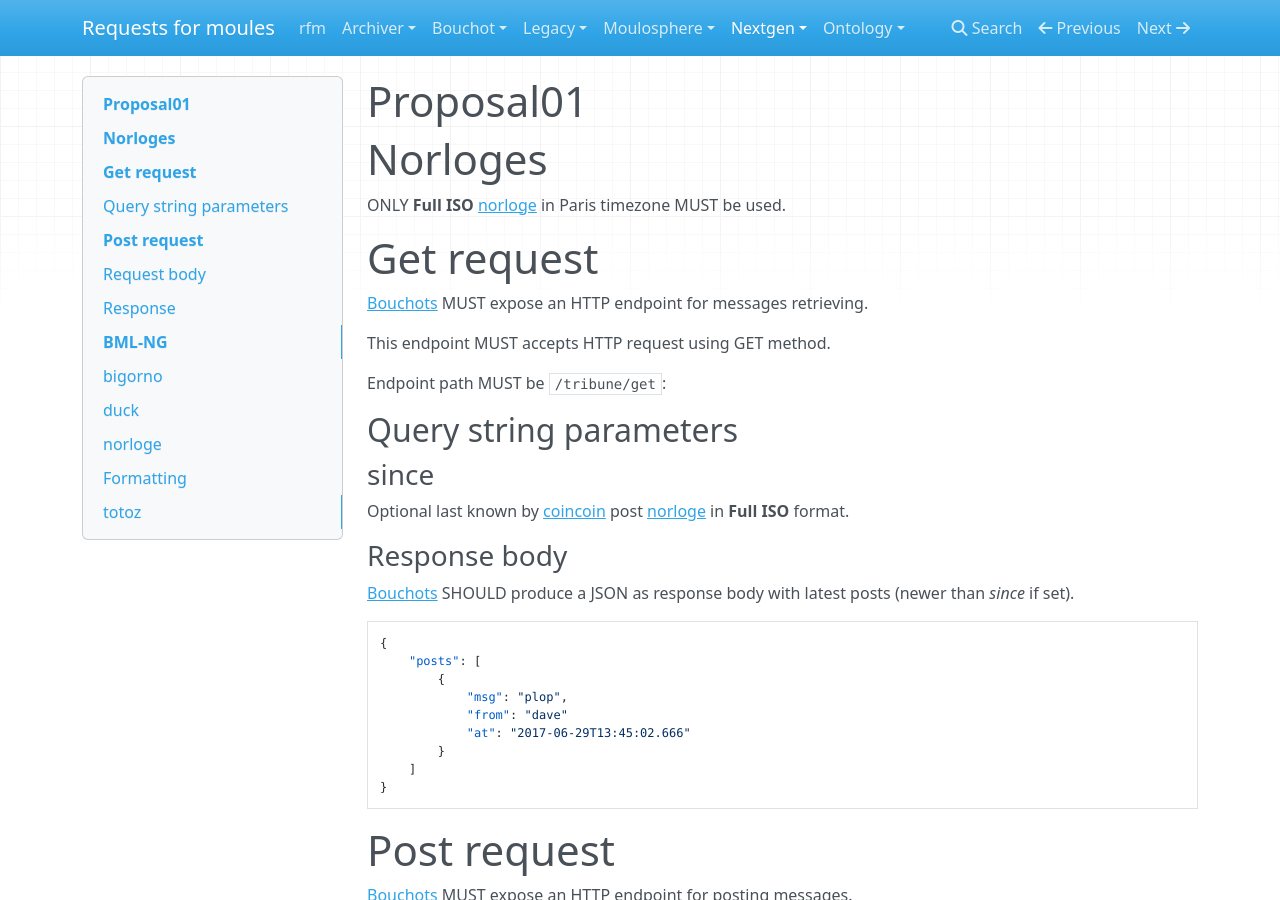
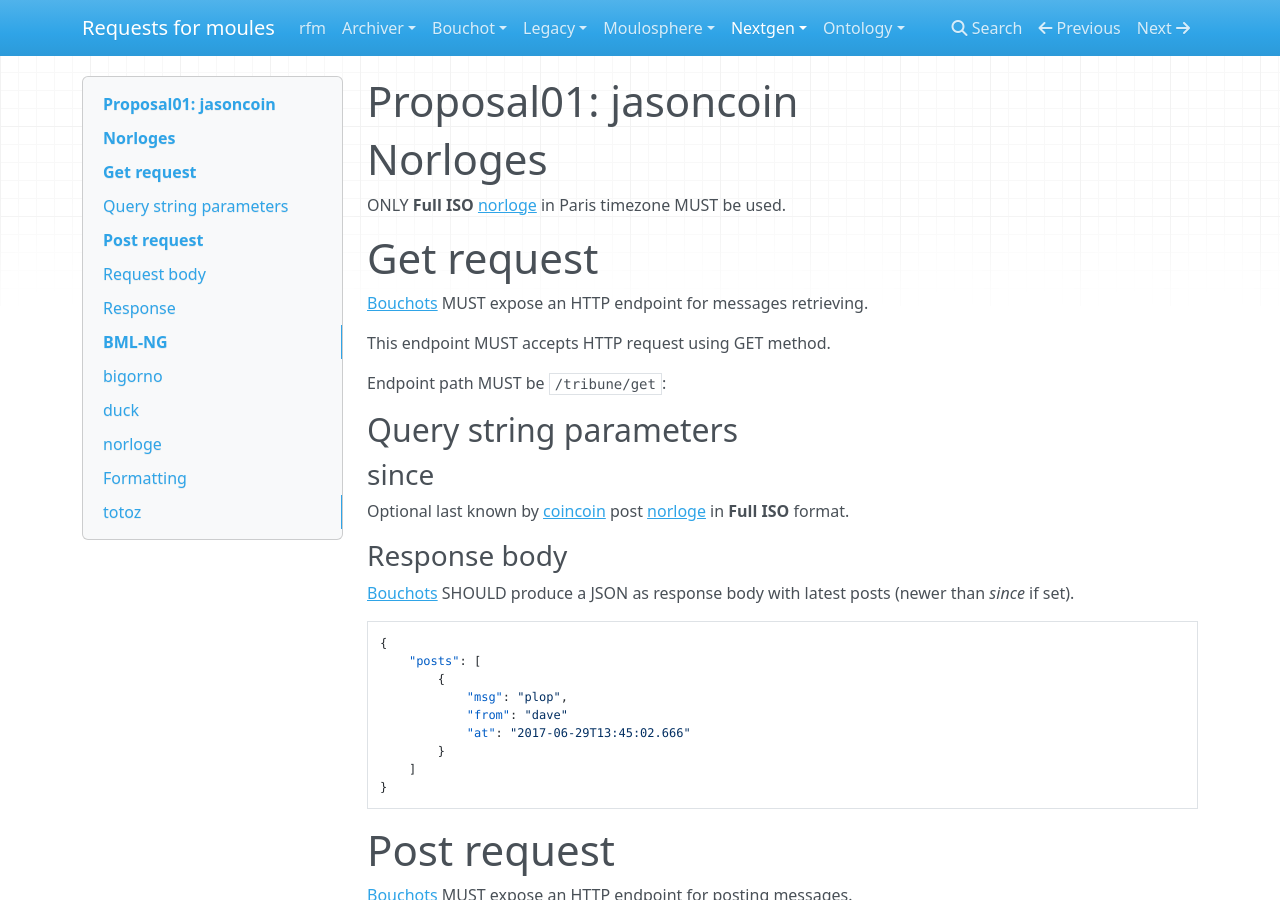
Before and after one commit to devnewton/rfm, an MkDocs documentation site: the page built from docs/nextgen/proposal01.md, in a window 1280 px wide and 900 px high. Built offline with MkDocs 1.6.1, drawn with Linux system fonts in a browser that asks for light colours; nearby versions of some CDN libraries.

Commit message:
jasoncoin

```diff
--- a/docs/nextgen/proposal01.md
+++ b/docs/nextgen/proposal01.md
@@ -1,4 +1,4 @@
-# Proposal01
+# Proposal01: jasoncoin
 
 # Norloges
 
```
